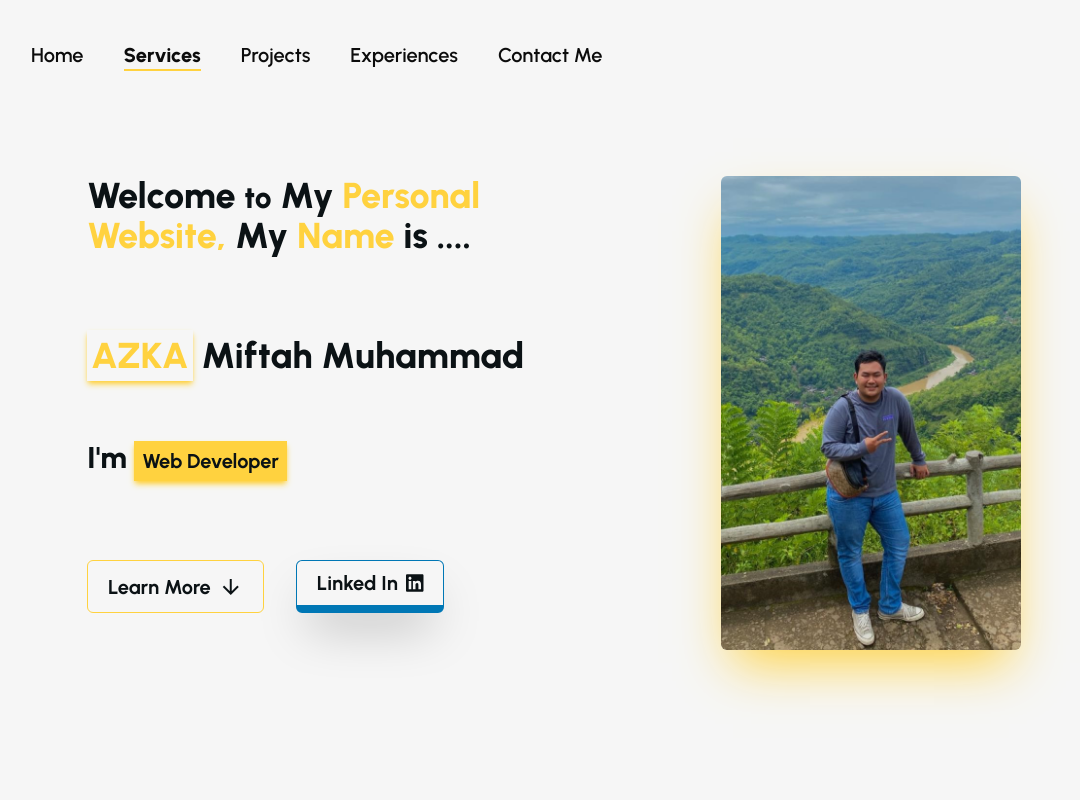
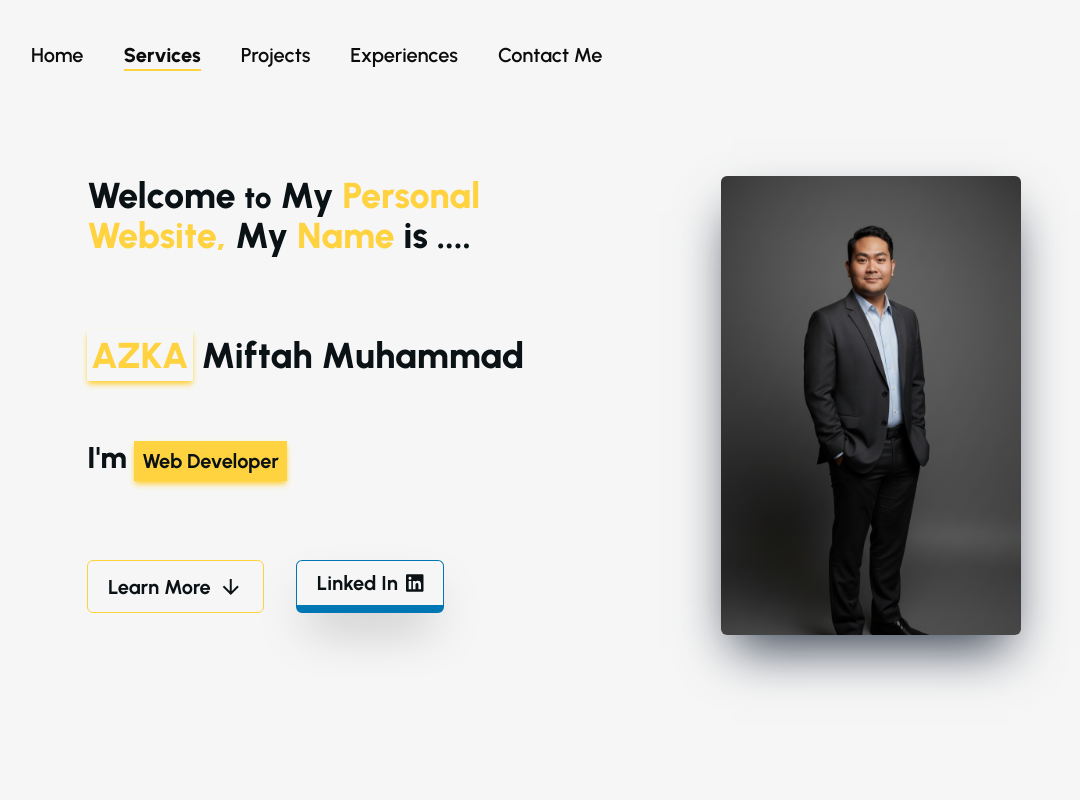
Before and after one commit to azkamiftah12/azka-porto, a Next.js app: page / in a window 1280 px wide. Shown: the top 800 px of the page, without its empty margins (57-1137 px from the left). Built offline with nearby package versions, Linux system fonts and the light colour scheme.

Commit message:
main photo updated

```diff
--- a/src/components/home/main.tsx
+++ b/src/components/home/main.tsx
@@ -36,7 +36,7 @@ const Main = () => {
         </div>
       </div>
       <div className="grid justify-center">
-        <Image className="shadow-2xl shadow-custom-yellow rounded-md" src="/img/azka-1.jpg" width={300} height={0} alt="Photo Azka Miftah Muhammad" />
+        <Image className="shadow-2xl shadow-gray-700 rounded-md" src="/img/azka-generated.png" width={300} height={0} alt="Photo Azka Miftah Muhammad" />
       </div>
     </div>
   );
--- a/src/data/experiences.json
+++ b/src/data/experiences.json
@@ -27,8 +27,8 @@
     "office": "PT Nusa Tekno Global",
     "title": "Frontend Engineer Intern",
     "desc": "Testing lorem Lorem ipsum dolor sit, amet consectetur adipisicing elit. Cumque fuga quod dicta quaerat hic, debitis unde dolore ut delectus, recusandae et suscipit voluptas dolores! Magni voluptates sint beatae voluptas deserunt?",
-    "dateFrom": "August 2023",
-    "dateTo": "December 2023",
+    "dateFrom": "April 2023",
+    "dateTo": "July 2023",
     "brandColor": "#6f9600 ",
     "tags": ["ReactJS", "NextJS", "TailwindCSS"]
   }
```
Also changed, not shown: public/img/azka-generated.png (added).
